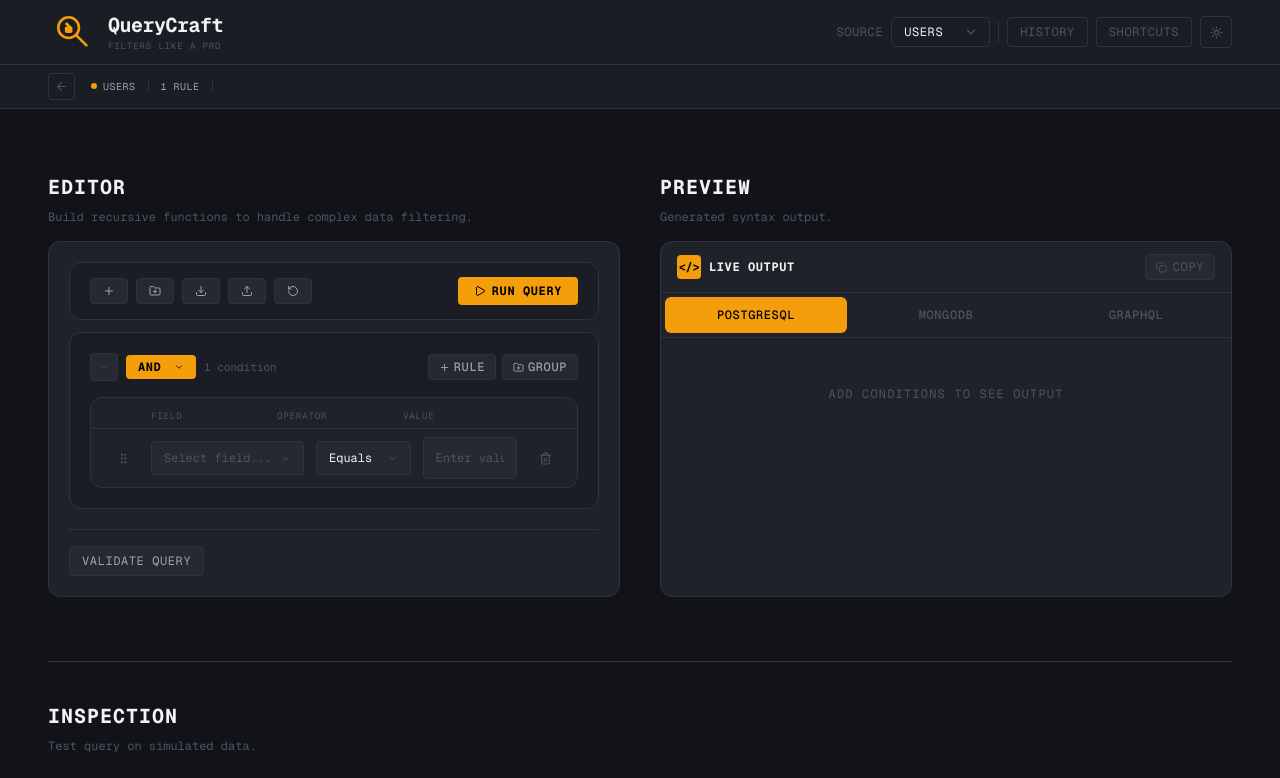
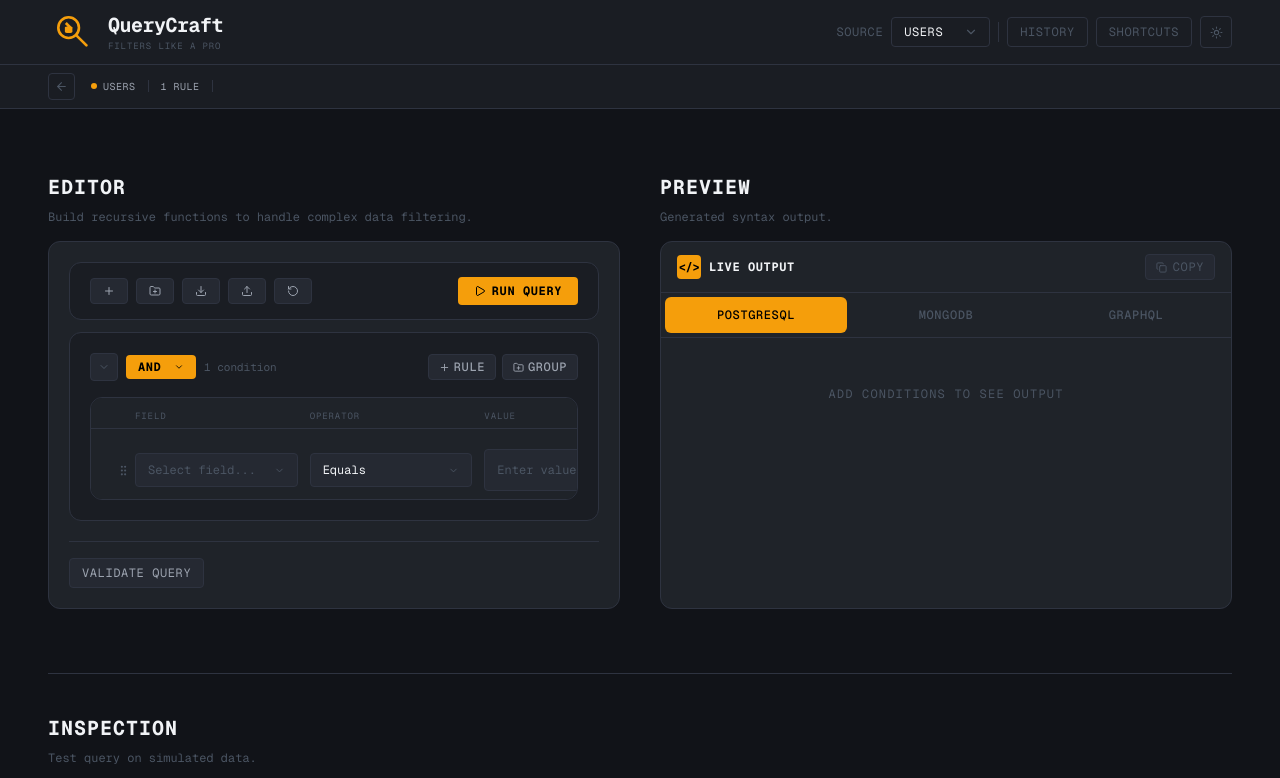
Before and after one commit to techjay01/jay-querycraft, a Next.js app: page /builder in a window 1280 px wide. Shown: the top 778 px of the page. Built offline with nearby package versions, Linux system fonts and the light colour scheme.

Commit message:
fix: fix test issues and text overflow

```diff
--- a/app/page.tsx
+++ b/app/page.tsx
@@ -94,7 +94,7 @@ export default function Landing() {
                 className="text-[9px] sm:text-xs uppercase tracking-widest truncate"
                 style={{ color: 'var(--text-muted)' }}
               >
-                Query Engine v1.0
+                FILTERS LIKE A PRO
               </div>
             </div>
           </div>
--- a/components/builder/ConditionGroup.tsx
+++ b/components/builder/ConditionGroup.tsx
@@ -168,6 +168,8 @@ const ConditionGroup = memo(({
                       ? `1px dashed ${borderColor}`
                       : 'none',
                     marginLeft: !isRoot ? '6px' : 0,
+                    overflowX: 'auto',
+                    maxWidth: '100%',
                   }}
                 >
                   <AnimatePresence mode="popLayout">
--- a/components/builder/ConditionRule.tsx
+++ b/components/builder/ConditionRule.tsx
@@ -81,15 +81,15 @@ const ValueInput = memo(({
     const vals = Array.isArray(rule.value) ? rule.value as [string, string] : ['', '']
     const t = rule.operator === 'date_between' ? 'date' : 'number'
     return (
-      <div className="flex items-center gap-2 w-full">
+      <div className="flex items-center gap-2 min-w-0 overflow-hidden">
       <input type={t} value={vals[0] ?? ''} placeholder="From"
         onChange={e => onValueChange([e.target.value, vals[1] ?? ''])}
-          className={cls} style={style}
+        className={`min-w-0 py-2 text-xs outline-none bg-transparent`} style={style}
       />
       <span style={{ color: 'var(--text-muted)' }}>—</span>
       <input type={t} value={vals[1] ?? ''} placeholder="To"
         onChange={e => onValueChange([vals[0] ?? '', e.target.value])}
-          className={cls} style={style}
+        className={`min-w-0 py-2 text-xs outline-none bg-transparent`} style={style}
       />
     </div>
     )
@@ -184,6 +184,11 @@ const ConditionRule = memo(({
   ]
   const connectorColor = depthConnectors[depth % depthConnectors.length]
 
+  const isDropdown =
+    currentField?.type === 'enum' ||
+    currentField?.type === 'boolean'
+
+
   return (
     <div
       ref={setNodeRef}
@@ -198,50 +203,37 @@ const ConditionRule = memo(({
 
       {/* Card */}
       <div
-        className="rounded-lg border"
+        className="rounded-lg border overflow-x-auto"
         style={{
           background: 'var(--bg-card)',
           borderColor: hasError ? 'var(--danger-border)' : 'var(--border)',
         }}
       >
-        {/* Column labels */}
         <div
-            className="grid px-4 pt-3 pb-1.5"
           style={{
+            display: 'grid',
             gridTemplateColumns: '32px 1fr 1fr 1fr 32px',
             gap: '12px',
+            minWidth: '600px',
+          }}
+        >
+          {/* Label row */}
+          <div className="px-4 pt-3 pb-1.5 col-span-5 grid"
+            style={{
+              gridTemplateColumns: 'subgrid',
               borderBottom: '1px solid var(--border)',
             }}
           >
             <div />
-          <span
-            className="text-xs uppercase tracking-widest"
-            style={{ color: 'var(--text-muted)', fontSize: '9px' }}
-          >
-            Field
-          </span>
-          <span
-            className="text-xs uppercase tracking-widest"
-            style={{ color: 'var(--text-muted)', fontSize: '9px' }}
-          >
-            Operator
-          </span>
-          <span
-            className="text-xs uppercase tracking-widest"
-            style={{ color: 'var(--text-muted)', fontSize: '9px' }}
-          >
-            Value
-          </span>
+            <span className="text-xs uppercase tracking-widest" style={{ color: 'var(--text-muted)', fontSize: '9px' }}>Field</span>
+            <span className="text-xs uppercase tracking-widest" style={{ color: 'var(--text-muted)', fontSize: '9px' }}>Operator</span>
+            <span className="text-xs uppercase tracking-widest" style={{ color: 'var(--text-muted)', fontSize: '9px' }}>Value</span>
             <div />
           </div>
 
           {/* Inputs row */}
-        <div
-            className="grid items-center px-4 py-2"
-            style={{
-                gridTemplateColumns: '32px 1fr 1fr 1fr 32px',
-                gap: '12px',
-            }}
+          <div className="px-4 py-2 col-span-5 grid items-center"
+            style={{ gridTemplateColumns: 'subgrid' }}
           >
             {/* Drag handle */}
             <button
@@ -249,7 +241,7 @@ const ConditionRule = memo(({
               {...listeners}
               className="flex items-center justify-center cursor-grab
                 active:cursor-grabbing rounded p-1 transition-colors"
-            style={{ color: 'var(--text-muted)' }}
+              style={{ color: 'var(--text-muted)', width: '32px', flexShrink: 0 }}
               aria-label="Drag to reorder"
             >
               <GripVertical size={13} />
@@ -275,9 +267,8 @@ const ConditionRule = memo(({
             />
 
             {/* Value */}
-          <div
-            className="rounded px-3 py-1"
-            style={{
+            <div className={isDropdown ? '' : 'rounded px-3 py-1'}
+              style={isDropdown ? {} : {
                 background: 'var(--bg-input)',
                 border: '1px solid var(--border)',
               }}
@@ -294,13 +285,14 @@ const ConditionRule = memo(({
               onClick={() => removeRule(rule.id)}
               className="flex items-center justify-center rounded p-1
                 transition-colors"
-            style={{ color: 'var(--text-muted)' }}
+              style={{ color: 'var(--text-muted)', width: '32px', flexShrink: 0 }}
               onMouseEnter={e => (e.currentTarget.style.color = 'var(--danger)')}
               onMouseLeave={e => (e.currentTarget.style.color = 'var(--text-muted)')}
               aria-label="Remove rule"
             >
               <Trash2 size={13} />
             </button>
+          </div>
         </div>
       </div>
 
--- a/components/preview/QueryPreview.tsx
+++ b/components/preview/QueryPreview.tsx
@@ -64,7 +64,7 @@ const highlight = (code: string, format: QueryOutputFormat): string => {
     return code
       .replace(
         /\b(SELECT|FROM|WHERE|AND|OR|NOT|IN|BETWEEN|LIKE|IS|NULL|TRUE|FALSE|REGEXP)\b/g,
-        '<span style="color:var(--accent);font-weight:600;">$1</span>'
+        '<span style="color:var(--accent);font-weight:bold;">$1</span>'
       )
       .replace(/`([^`]+)`/g, '<span style="color:#93c5fd;">$&</span>')
       .replace(/'([^']*)'/g, '<span style="color:var(--success);">$&</span>')
@@ -75,7 +75,7 @@ const highlight = (code: string, format: QueryOutputFormat): string => {
     return code
       .replace(
         /"\$[a-zA-Z]+"/g,
-        '<span style="color:var(--accent);font-weight:600;">$&</span>'
+        '<span style="color:var(--accent);font-weight:bold;">$&</span>'
       )
       .replace(/"([^$"][^"]*)"\s*:/g, '<span style="color:#93c5fd;">$&</span>')
       .replace(/:\s*"([^"]*)"/g, ': <span style="color:var(--success);">$&</span>')
@@ -85,11 +85,11 @@ const highlight = (code: string, format: QueryOutputFormat): string => {
 
   if (format === 'graphql') {
     return code
+      .replace(/\b([a-zA-Z_][a-zA-Z0-9_]*)\s*(?=:)/g, '<span style="color:#93c5fd;">$1</span>')
       .replace(
         /\b(query|mutation|filter|and|or|items|totalCount)\b/g,
-        '<span style="color:var(--accent);font-weight:600;">$1</span>'
+        '<span style="color:var(--accent);font-weight:bold;">$1</span>'
       )
-      .replace(/\b([a-zA-Z_][a-zA-Z0-9_]*)\s*(?=:)/g, '<span style="color:#93c5fd;">$1</span>')
       .replace(/:\s*"([^"]*)"/g, ': <span style="color:var(--success);">"$1"</span>')
       .replace(/:\s*(\d+\.?\d*)/g, ': <span style="color:#f9a8d4;">$1</span>')
   }
--- a/vitest.setup.ts
+++ b/vitest.setup.ts
@@ -1,2 +1,19 @@
 // vitest.setup.ts
 import '@testing-library/jest-dom'
+
+const localStorageMock = (() => {
+  let store: Record<string, string> = {}
+  return {
+    getItem: (key: string) => store[key] ?? null,
+    setItem: (key: string, value: string) => { store[key] = value },
+    removeItem: (key: string) => { delete store[key] },
+    clear: () => { store = {} },
+    length: 0,
+    key: () => null,
+  }
+})()
+
+Object.defineProperty(globalThis, 'localStorage', {
+  value: localStorageMock,
+  writable: true,
+})
```
Also changed, not shown: 1 other file (tests, documents, lock files or other folders). Lines whose indentation alone changed are shown as unchanged.
